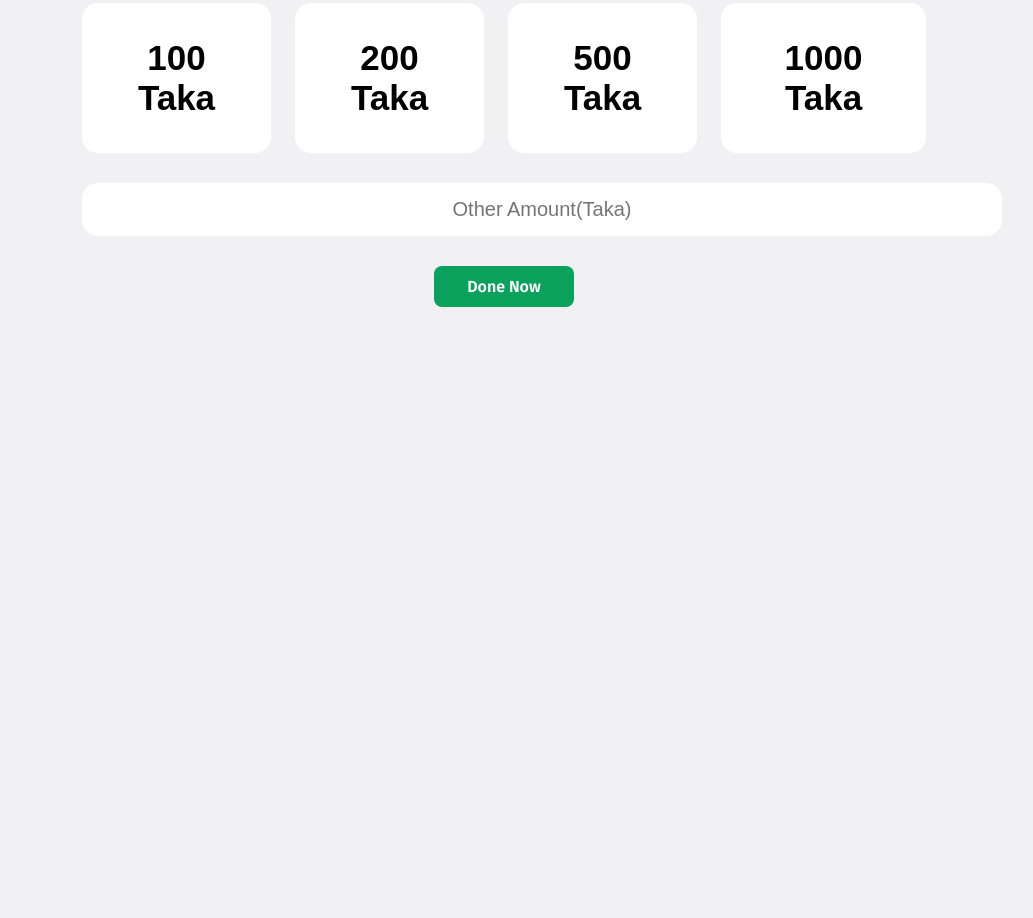
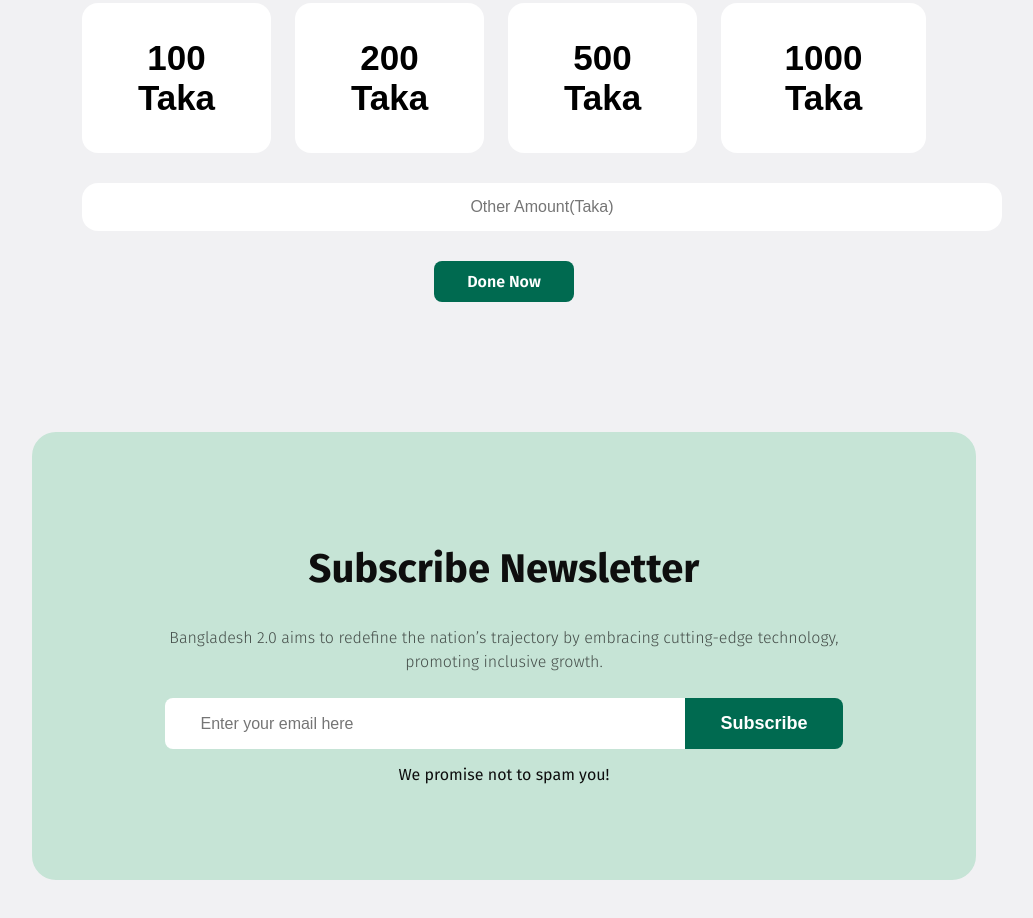
Before and after one commit to Rahmatulllah/assignment-1, a plain HTML site: page index.html in a window 1280 px wide. Shown: the part 3078-3996 px from the top of the page, without its empty margins (136-1169 px from the left). Before the commit the page ends 3443 px from the top, so only its background shows below. Drawn offline with Linux system fonts and the light colour scheme.

Commit message:
the fifth commit of my assignment

```diff
--- a/index.html
+++ b/index.html
@@ -105,6 +105,17 @@
             <a class="btn-common-style donate-btn" href="#">Done Now</a>
         </div>
     </section>
+    <section>
+        <div class="parent-newsletter">
+            <h1 class="title-newsletter">Subscribe Newsletter</h1>
+            <p class="normal-description">Bangladesh 2.0 aims to redefine the nation’s trajectory by embracing cutting-edge technology, promoting inclusive growth.</p>
+            <form class="Subscribe-form">
+                   <input type="email" placeholder="Enter your email here" class="email-input">
+                   <button type="submit" class="Subscribe-btn">Subscribe</button>
+            </form>
+             <p class="promise">We promise not to spam you!</p>
+        </div>
+    </section>
 </body>
 
 </html>
--- a/styles/style.css
+++ b/styles/style.css
@@ -101,11 +101,20 @@ section{
 .card-btn-1{
     background-color: #5490F5;
 }
+.card-btn-1:hover{
+    background-color: rgb(9, 47, 129);
+}
 .card-btn-2{
     background-color:#09A15C ;
 }
+.card-btn-2:hover{
+    background-color: #006A50;
+}
 .card-btn-3{
     background-color:#FFC239 ;
+}
+.card-btn-3:hover{
+    background-color: #332607;
 }
 .vision-card{
     display: flex;
@@ -136,7 +145,10 @@ section{
     border-radius: 24px;
 }
 .news-btn{
-    background-color: #09A15C;
+    background-color: #006A50;
+}
+.news-btn:hover{
+    background-color: #061f18;
 }
 .news-title{
     font-size: 32px;
@@ -158,11 +170,12 @@ section{
 }
 /* Donate Part style */
 .donate-btn{
-    background-color: #09A15C;
+    background-color: #006A50;
 }
 .Donate-partent{
     text-align: center;
     padding: 50px;
+    margin-bottom: 80px;
 
 }
 .Donate-amonunts{
@@ -188,7 +201,7 @@ section{
     text-align: center;
     padding: 15px 35px;
     border-radius: 16px;
-    font-size: 20px;
+    font-size: 16px;
     font-weight: 400;
     color: rgba(14, 14, 14, 0.3);
     border: none;
@@ -202,3 +215,45 @@ section{
 .Donate-partent a:hover{
      background-color: #5490F5;
 }
+/* newsletter styles */
+.parent-newsletter{
+    text-align: center;
+    background-color: #C6E4D6;
+    padding: 80px 100px;
+    border-radius: 24px;
+    margin-bottom: 80px;
+}
+.title-newsletter{
+    font-size: 40px;
+    font-weight:bold ;
+    color: #0E0E0E;
+}
+.Subscribe-form{
+    display: flex;
+    justify-content: center;
+}
+.email-input{
+    width: 450px;
+    background-color: #FFFFFF;
+    padding: 15px 35px;
+    text-align:left;
+    font-size: 16px;
+    border-radius:8px 0 0 8px;
+    border: none;
+}
+.Subscribe-btn{
+    color: #FFFFFF;
+    font-size: 18px;
+    font-weight: 600;
+    background-color: #006A50;
+    padding: 15px 35px;
+    border-radius: 0 8px 8px 0 ;
+    border: none;
+}
+.Subscribe-btn:hover{
+    background-color: #03291f;
+}
+.promise{
+    font-size: 16px;
+    color: #0E0E0E;
+}
```
